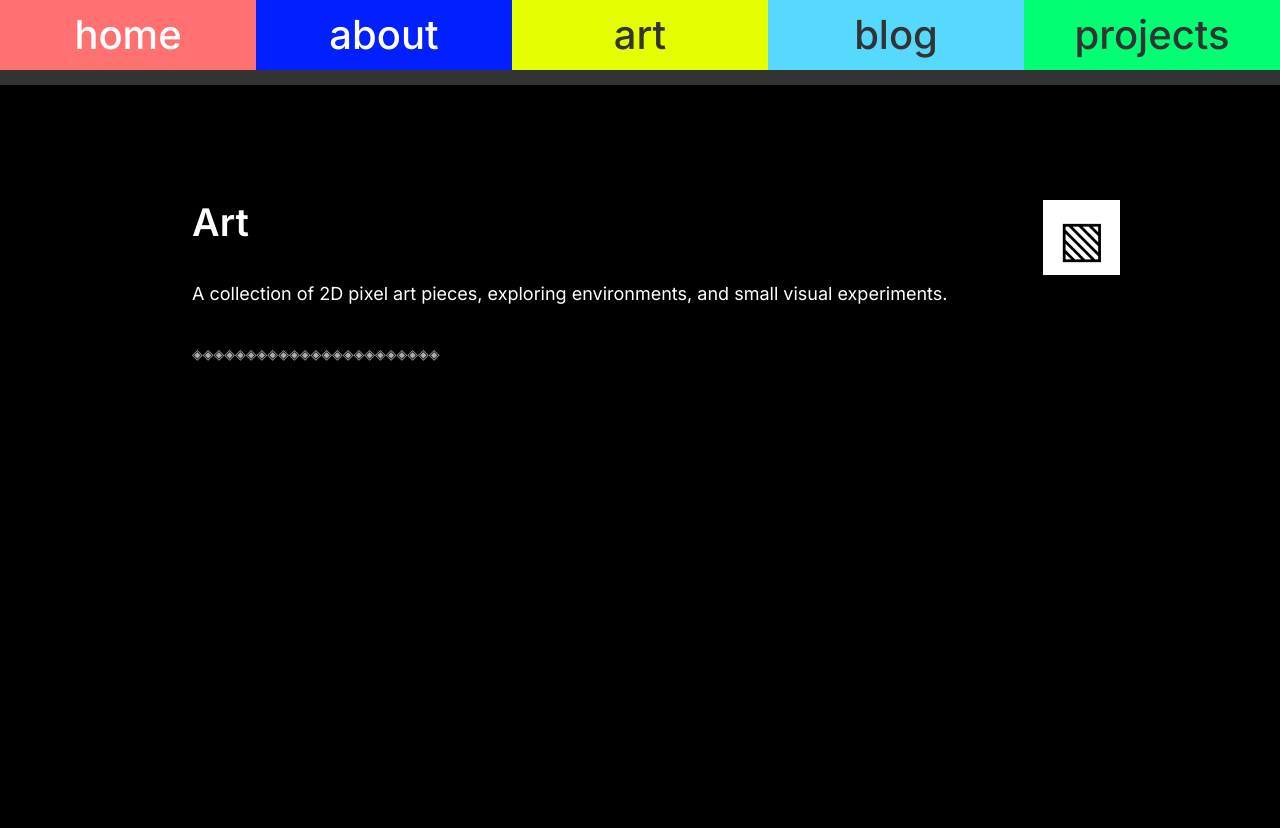
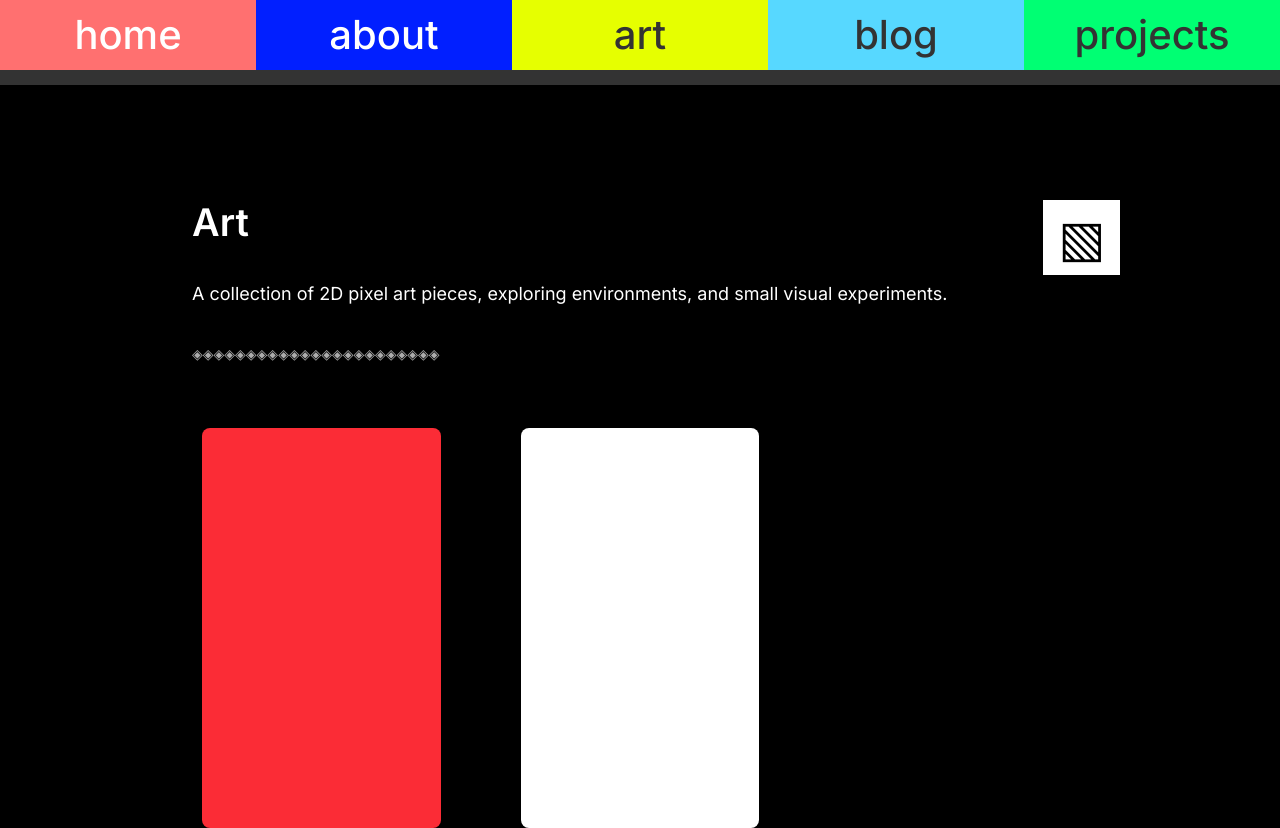
Before and after one commit to raaz4n/personal-portfolio, a Next.js app in the folder my-portfolio/: page /art in a window 1280 px wide. Before the commit the page ends 800 px from the top, so only its background shows below. Built offline with nearby package versions, Linux system fonts and the light colour scheme; a web font is replaced by a local one.

Commit message:
adjusting art page

```diff
--- a/my-portfolio/app/art/page.tsx
+++ b/my-portfolio/app/art/page.tsx
@@ -5,7 +5,7 @@ export default function art() {
     <div className={`flex flex-col justify-center items-center min-h-screen bg-(--background)`}>
       <ThemeButton/>
       <div className={`flex flex-col justify-start items-start gap-[34px] pt-[200px] min-h-screen w-[70%] static`}>
-        <div className={`flex flex-col justify-start items-start gap-[30px] mb-[60px] w-[100%] h-[15%]`}>
+        <div className={`flex flex-col justify-start items-start gap-[30px] mb-[20px] w-[100%] h-[15%]`}>
             <h1 className={`mb-[10px] font-semibold text-[38px] leading-[44px] text-(--tcl1)`}>
                 Art
             </h1>
@@ -16,6 +16,11 @@ export default function art() {
                 ◈◈◈◈◈◈◈◈◈◈◈◈◈◈◈◈◈◈◈◈◈◈◈
             </p>
         </div>
+        <div className={`grid grid-cols-3 gap-y-4 gap-x-20 w-full pl-[10px] pr-[10px]`}>
+            <div className='bg-red-500 rounded-lg shadow-xl min-h-[400px]'/>
+            <div className='bg-white rounded-lg shadow-xl min-h-[400px]'/>
+            <div className='bg-black rounded-lg shadow-xl min-h-[400px]'/>
+        </div>
       </div>
     </div>
   );
```
